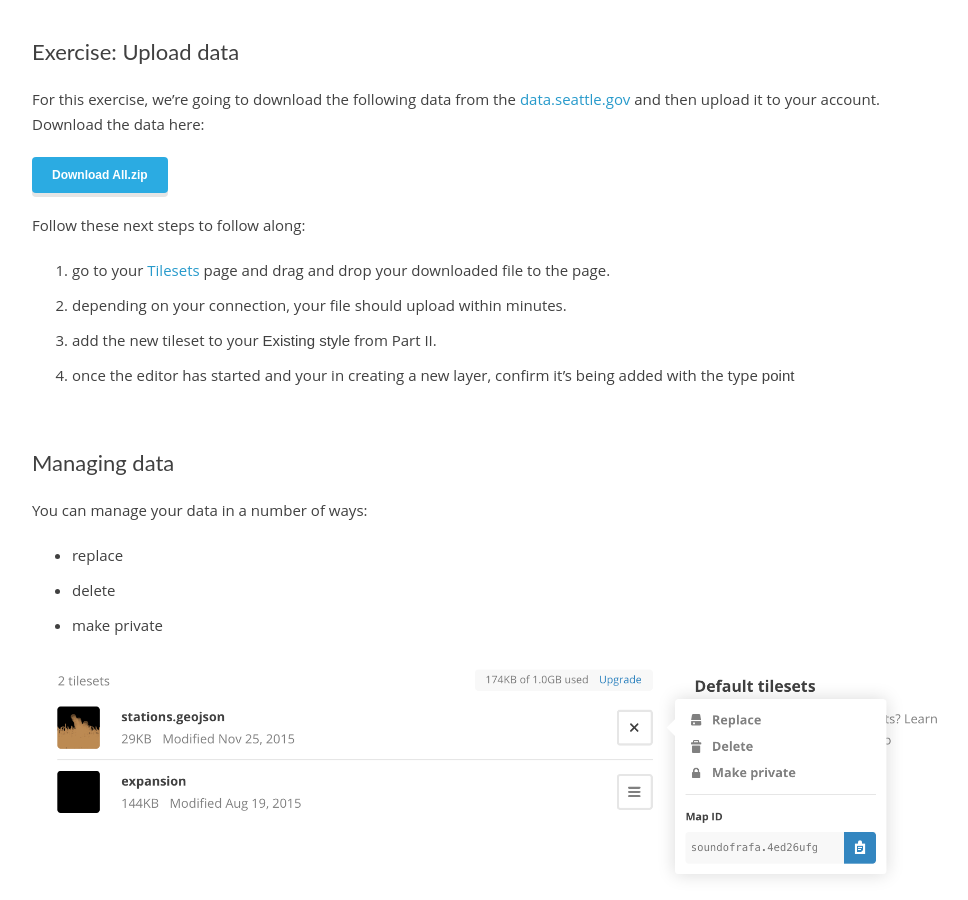
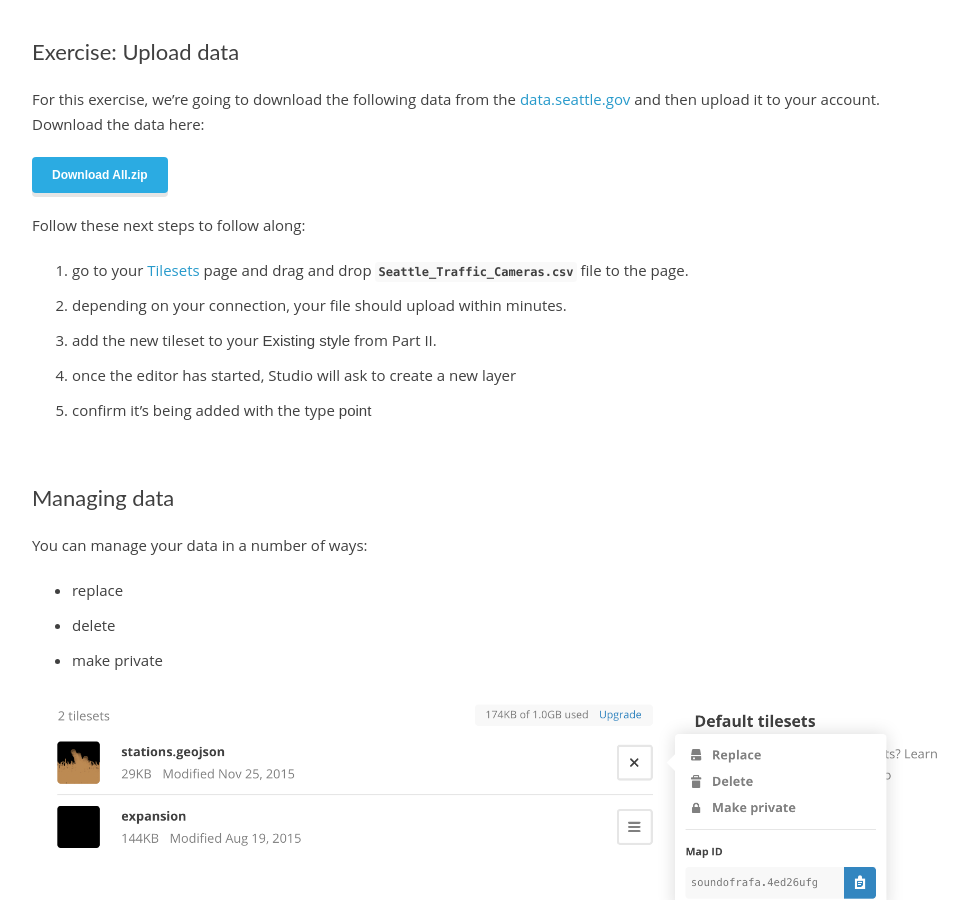
Before and after one commit to cugos/studio-workshop, a Jekyll site: the page built from _posts/0000-01-01-part-3.md, in a window 1280 px wide and 900 px high, scrolled down 5231 px. Shown: the whole window, without its empty margins (148-1116 px from the left). Built offline with Jekyll 4.4.1, drawn with Linux system fonts in a browser that asks for light colours; some web fonts are replaced.

Commit message:
minor fix

```diff
--- a/_posts/0000-01-01-part-3.md
+++ b/_posts/0000-01-01-part-3.md
@@ -76,10 +76,11 @@ Download All.zip</a></button>
 
 Follow these next steps to follow along:
 
-1. go to your [Tilesets](https://www.mapbox.com/studio/tilesets/) page and drag and drop your downloaded file to the page.
+1. go to your [Tilesets](https://www.mapbox.com/studio/tilesets/) page and drag and drop **`Seattle_Traffic_Cameras.csv`** file to the page.
 1. depending on your connection, your file should upload within minutes.
 1. add the new tileset to your **Existing style** from Part II.
-1. once the editor has started and your in creating a new layer, confirm it's being added with the type **point**
+1. once the editor has started, Studio will ask to create a new layer
+1. confirm it's being added with the type **point**
 
 ## Managing data
 You can manage your data in a number of ways:
```
